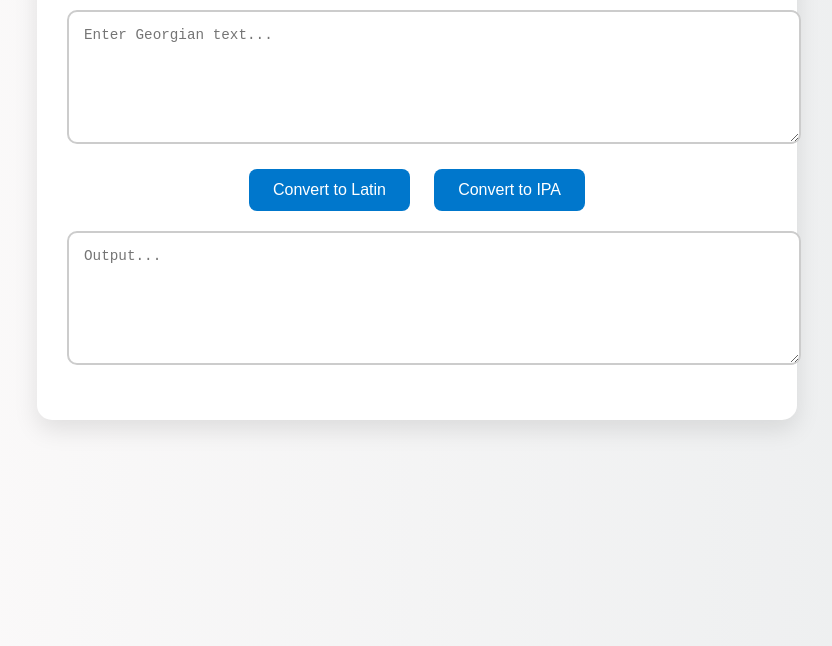
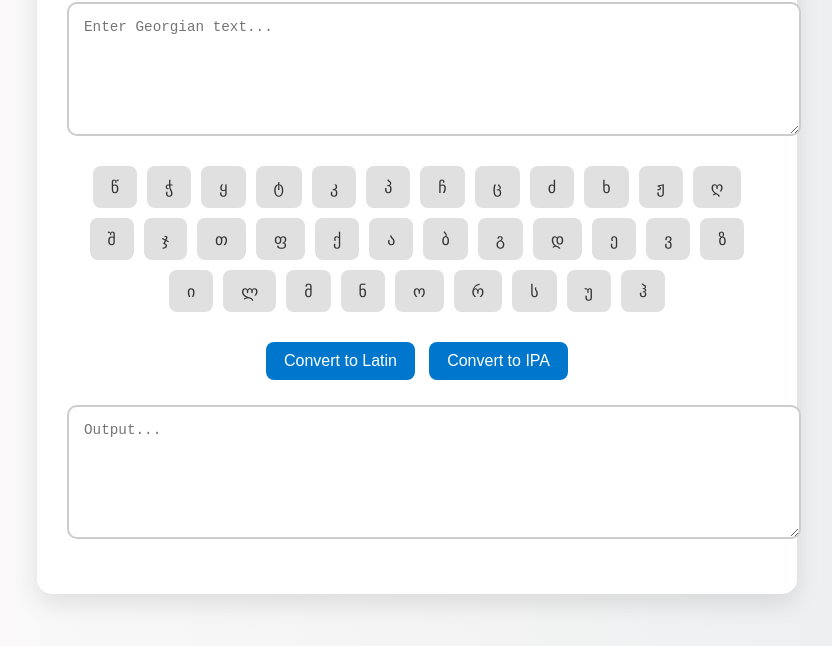
Before and after one commit to SoshuKo/GeoLatIPA, a plain HTML site: page index.html in a window 1280 px wide. Shown: the part 154-800 px from the top of the page, without its empty margins (223-1055 px from the left). Drawn offline with Linux system fonts and the light colour scheme.

Commit message:
Update index.html

```diff
--- a/index.html
+++ b/index.html
@@ -3,19 +3,13 @@
 <head>
   <meta charset="UTF-8" />
   <meta name="viewport" content="width=device-width, initial-scale=1.0" />
-  <title>Georgian Transcription Converter</title>
+  <title>Georgian → Latin / IPA Converter</title>
   <style>
     body {
       font-family: 'Segoe UI', sans-serif;
       background: linear-gradient(to right, #fdfbfb, #ebedee);
       padding: 40px;
       margin: 0;
-    }
-    h1 {
-      text-align: center;
-      color: #333;
-      font-size: 2em;
-      margin-bottom: 30px;
     }
     .container {
       max-width: 700px;
@@ -24,6 +18,10 @@
       padding: 30px;
       border-radius: 15px;
       box-shadow: 0 10px 25px rgba(0, 0, 0, 0.1);
+    }
+    h1 {
+      text-align: center;
+      color: #333;
     }
     textarea {
       width: 100%;
@@ -40,13 +38,13 @@
       border-color: #0077cc;
       outline: none;
     }
-    .button-group {
+    .button-group, .keyboard {
       text-align: center;
       margin-bottom: 20px;
     }
     button {
-      padding: 12px 24px;
-      margin: 0 10px;
+      padding: 10px 18px;
+      margin: 5px;
       font-size: 1em;
       border: none;
       border-radius: 8px;
@@ -59,7 +57,12 @@
       background-color: #005fa3;
     }
     button:active {
-      transform: scale(0.98);
+      transform: scale(0.97);
+    }
+    .keyboard button {
+      background-color: #e0e0e0;
+      color: #333;
+      font-family: 'Segoe UI', sans-serif;
     }
   </style>
 </head>
@@ -67,10 +70,14 @@
   <div class="container">
     <h1>Georgian → Latin / IPA Converter</h1>
     <textarea id="inputText" placeholder="Enter Georgian text..."></textarea>
+
+    <div class="keyboard" id="georgianKeyboard"></div>
+
     <div class="button-group">
       <button onclick="convert('latin')">Convert to Latin</button>
       <button onclick="convert('ipa')">Convert to IPA</button>
     </div>
+
     <textarea id="outputText" readonly placeholder="Output..."></textarea>
   </div>
 
@@ -103,6 +110,24 @@
 
       document.getElementById("outputText").value = output;
     }
+
+    function createKeyboard() {
+      const keyboardDiv = document.getElementById('georgianKeyboard');
+      const letters = fromGeorgianTable.map(([geo]) => geo);
+
+      letters.forEach(letter => {
+        const btn = document.createElement('button');
+        btn.textContent = letter;
+        btn.onclick = () => {
+          const textarea = document.getElementById('inputText');
+          textarea.value += letter;
+          textarea.focus();
+        };
+        keyboardDiv.appendChild(btn);
+      });
+    }
+
+    createKeyboard();
   </script>
 </body>
 </html>
```
Lines whose indentation alone changed are shown as unchanged.
